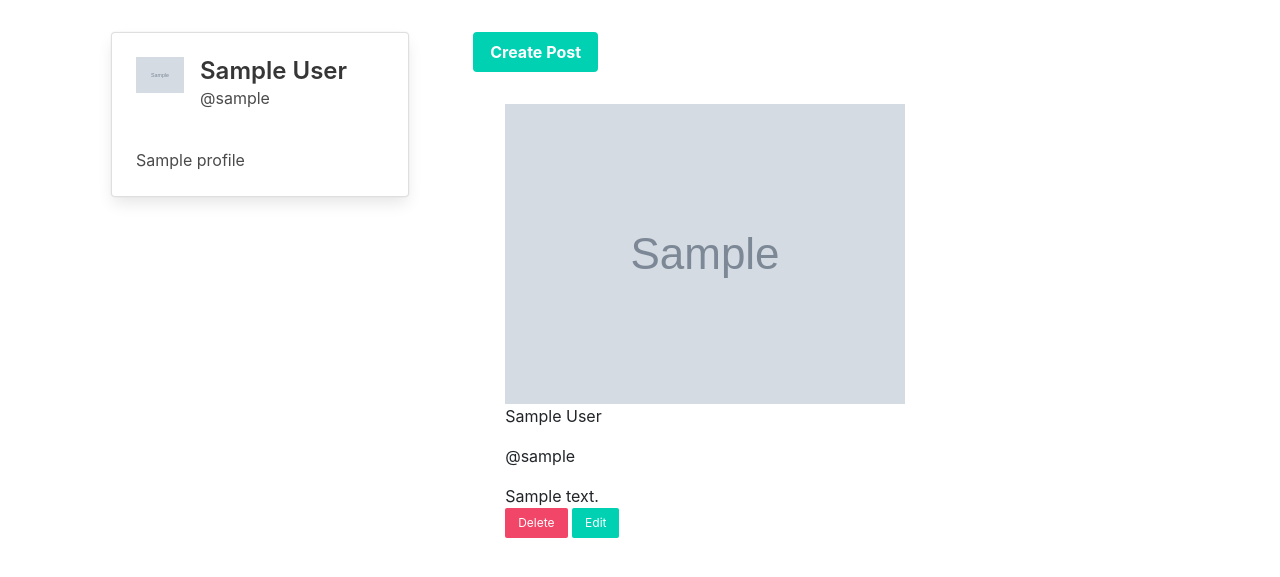
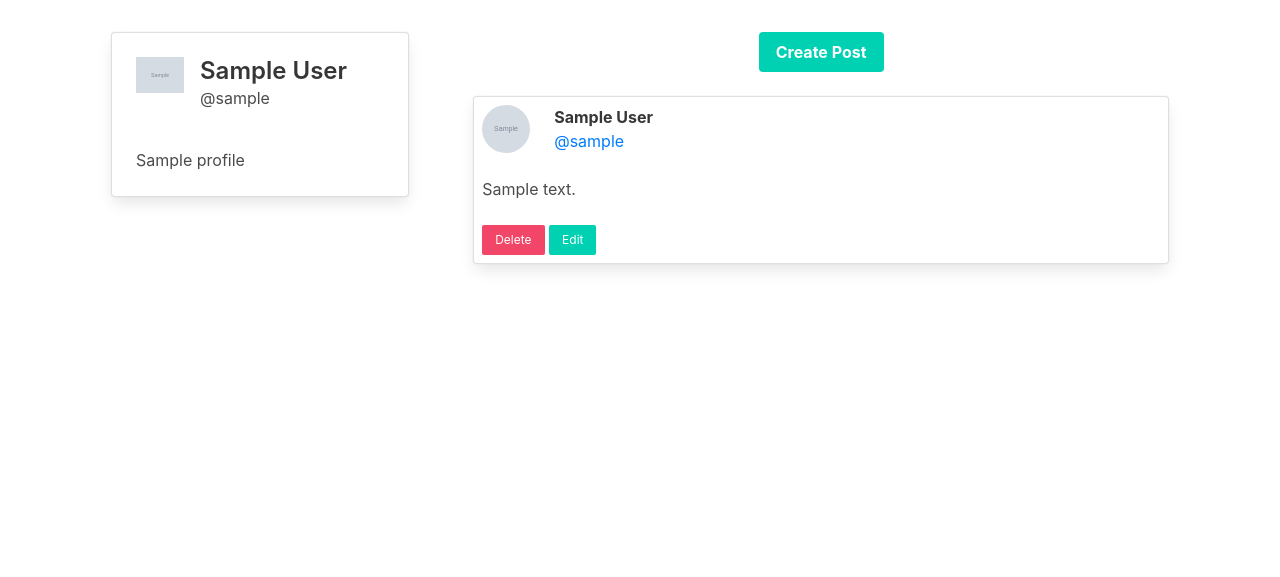
Before and after one commit to Dee-McG/LGBTQ-Networking-Platform, a Django app: page /home/ in a window 1280 px wide. Shown: the part 72-649 px from the top of the page. Run offline with Django 4.2, Linux system fonts and the light colour scheme; a user stored in the database is signed in; tables that the repository leaves empty hold one stand-in row (values such as "Sample post"); grey boxes marked "Sample" are stand-in pictures; parts of the project's set-up code (start-up, migrations or seed data) failed here and were passed over; some libraries are stand-ins or nearby versions.

Commit message:
Add card styling to posts on home

```diff
--- a/home/templates/home/index.html
+++ b/home/templates/home/index.html
@@ -38,24 +38,26 @@
     </div>
   </div>
   <div class="home-posts">
-    <button class="button is-primary" id="myBtn">
+    <button class="button is-primary" id="myBtn" style="margin: 0 auto;">
       <strong>Create Post</strong>
     </button>
     <!-- Post List -->
-    <div class="post-list p-4">
+    <div class="post-list mt-4">
       {% for post in posts %}
-      <div class="post {% cycle 'post-white' 'post-gray' %} p-2">
+      <div class="post card {% cycle 'post-white' 'post-gray' %} p-2">
         <div class="post-header">
-          <div class="post-author">
-            <img class="post-author-image" src="{% if post.author.profile.image %}{{ post.author.profile.image.url }}{% else %}https://bulma.io/images/placeholders/96x96.png{% endif %}" alt="{{ post.author.username }}'s profile image">
-            <div class="post-author-info">
-              <p class="post-author-name">{{ post.author.get_full_name }}</p>
-              <p class="post-author-username">@{{ post.author.username }}</p>
+          <div class="post-author" style="display: flex; align-items: center;">
+            <img class="image is-48x48" style="border-radius: 50%;"
+            src="{% if post.author.profile.image %}{{ post.author.profile.image.url }}{% else %}https://bulma.io/images/placeholders/96x96.png{% endif %}"
+            alt="{{ post.author.username }}'s profile image">
+            <div class="post-author-info pl-4">
+              <span class="post-author-name"><strong>{{ post.author.get_full_name }}</strong></span>
+              <span class="post-author-username" style="display:block;"><a href="{% url 'profile' post.author.id %}">@{{ post.author.username }}</a></span>
             </div>
           </div>
           <div class="post-date">{{ post.created_at }}</div>
         </div>
-        <div class="post-content">{{ post.content }}</div>
+        <div class="post-content mt-4 mb-4">{{ post.content }}</div>
 
         {% if post.author == request.user %}
         <div class="post-actions">
```
